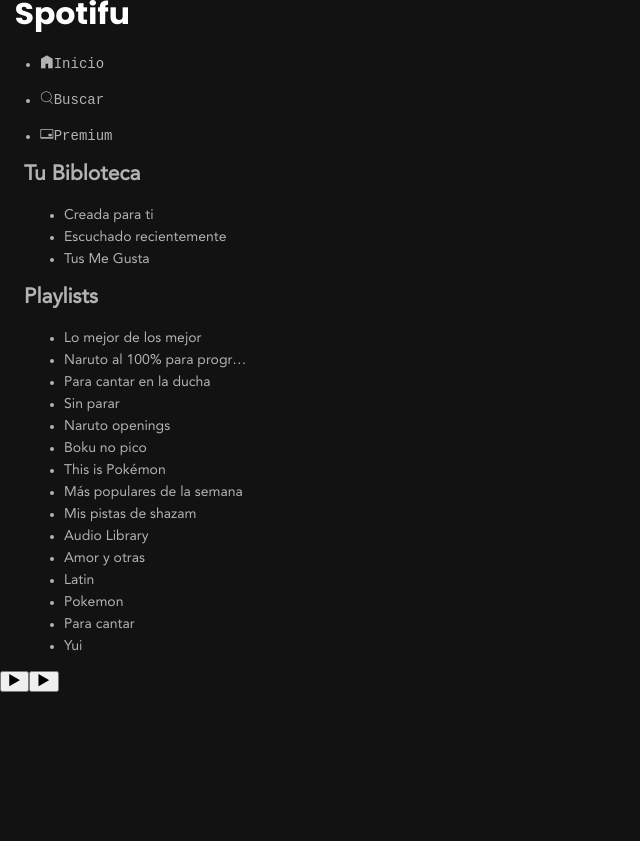
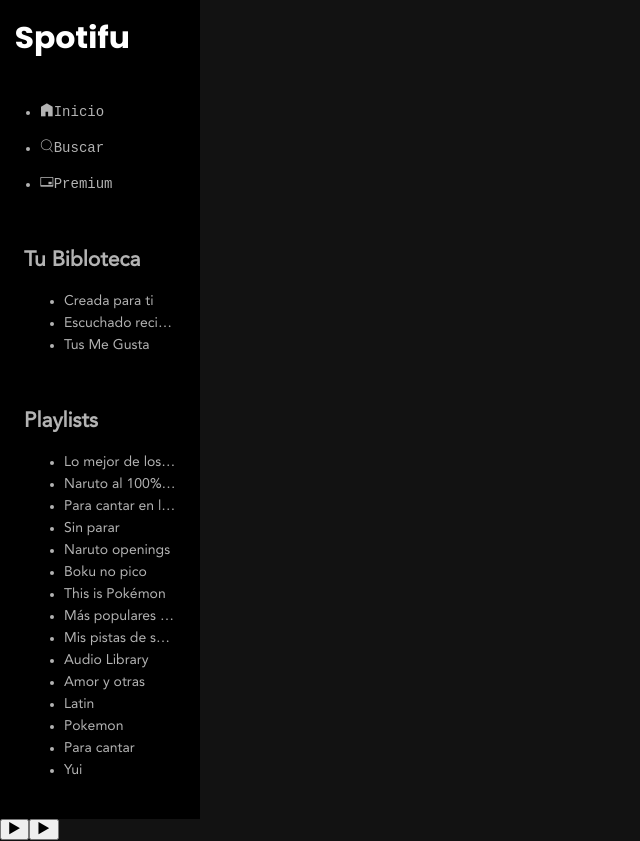
Before and after one commit to SAW1518/Spotify-Clone, a React (Vite) app: page / in a window 1280 px wide. Shown: the whole page, without its empty margins (0-640 px from the left). Before the commit the page ends 800 px from the top, so only its background shows below. Built offline with nearby package versions, Linux system fonts and the light colour scheme.

Commit message:
add sidebar commponet

```diff
--- a/src/App.tsx
+++ b/src/App.tsx
@@ -1,44 +1,11 @@
-import { ButtonIcon, Header, Menu, PlayList } from "@/component";
-
-
-const yourLibrary = [
-  { href: '#', value: 'Creada para ti' },
-  { href: '#', value: 'Escuchado recientemente' },
-  { href: '#', value: 'Tus Me Gusta' }
-]
-
-const yourPlayList = [
-  { href: '#', value: 'Lo mejor de los mejor' },
-  { href: '#', value: 'Naruto al 100% para progr…' },
-  { href: '#', value: 'Para cantar en la ducha' },
-  { href: '#', value: 'Sin parar' },
-  { href: '#', value: 'Naruto openings' },
-  { href: '#', value: 'Boku no pico' },
-  { href: '#', value: 'This is Pokémon' },
-  { href: '#', value: 'Más populares de la semana' },
-  { href: '#', value: 'Mis pistas de shazam' },
-  { href: '#', value: 'Audio Library' },
-  { href: '#', value: 'Amor y otras' },
-  { href: '#', value: 'Latin' },
-  { href: '#', value: 'Pokemon' },
-  { href: '#', value: 'Para cantar' },
-  { href: '#', value: 'Yui' },
-]
+import { ButtonIcon, Sidebar } from "@/component";
 
 
 export function App() {
 
   return (
     <>
-      <Header />
-      <nav aria-label="Principal">
-        <Menu icon="icon-home" iconActive='icon-homeActive' isActive text="Inicio" />
-        <Menu icon="icon-search" iconActive='icon-searchActive' text="Buscar" />
-        <Menu icon="icon-creditCard" iconActive='icon-creditCard' text="Premium" />
-      </nav >
-
-      <PlayList id='library-navigation' title="Tu Bibloteca" links={yourLibrary} />
-      <PlayList id='library-play-list' title="Playlists" links={yourPlayList} />
+      <Sidebar />
       <section>
         <ButtonIcon iconName="icon-play" area="Play" type="is-white" />
         <ButtonIcon iconName="icon-play" area="Play" type="is-primary" />
--- a/src/component/index.ts
+++ b/src/component/index.ts
@@ -3,3 +3,4 @@
 export { PlayList } from './playList/playList';
 export { Link } from './link/link';
 export { Menu } from './memu/menu';
+export { Sidebar } from './sidebar/sidebar'
--- a/src/component/memu/menu.module.css
+++ b/src/component/memu/menu.module.css
@@ -5,13 +5,10 @@
     list-style: none;
 }
 
-.menu-item {
-
-}
 
 .menu-item a {
     display: flex;
-    font: var(--button);
+    font: var(--baseFont);
     padding-inline-start: 1.5rem;
     padding-inline-end: 1.5rem;
 
--- a/src/component/playList/playList.module.css
+++ b/src/component/playList/playList.module.css
@@ -21,3 +21,10 @@
     font: var(--baseFontBold);
     transition: color .2s;
 }
+
+.ellipsis {
+    display: block;
+    white-space: nowrap;
+    overflow: hidden;
+    text-overflow: ellipsis;
+}
--- a/src/component/playList/playList.tsx
+++ b/src/component/playList/playList.tsx
@@ -14,7 +14,7 @@
 
 export const PlayList = ({ id, title, links }: PlayListNavegationProps) => {
 
-    const { list, listTitle, listConetent, listLink } = styles
+    const { list, listTitle, listConetent, listLink, ellipsis } = styles
 
     return (
         <nav className={list} aria-labelledby={id}>
@@ -22,7 +22,9 @@
             <ul className={listConetent} >
                 {links.map((item) => (
                     <li key={item.value}>
-                        <Link extraClass={listLink}> {item.value} </Link>
+                        <span className={ellipsis} >
+                            <Link extraClass={listLink}> {item.value} </Link>
+                        </span>
                     </li>
                 ))}
             </ul>
--- /dev/null
+++ b/src/component/sidebar/sidebar.module.css
@@ -0,0 +1,8 @@
+.sidebar {
+    background: var(--gray60);
+    display: flex;
+    gap:1.5rem;
+    flex-direction: column;
+    padding-block: 1.5rem;
+    inline-size: 200px;
+}
--- /dev/null
+++ b/src/component/sidebar/sidebar.tsx
@@ -0,0 +1,46 @@
+import { Header, Menu, PlayList } from "@/component";
+
+import styles from "./sidebar.module.css";
+
+const yourLibrary = [
+    { href: '#', value: 'Creada para ti' },
+    { href: '#', value: 'Escuchado recientemente' },
+    { href: '#', value: 'Tus Me Gusta' }
+]
+
+const yourPlayList = [
+    { href: '#', value: 'Lo mejor de los mejor' },
+    { href: '#', value: 'Naruto al 100% para progr…' },
+    { href: '#', value: 'Para cantar en la ducha' },
+    { href: '#', value: 'Sin parar' },
+    { href: '#', value: 'Naruto openings' },
+    { href: '#', value: 'Boku no pico' },
+    { href: '#', value: 'This is Pokémon' },
+    { href: '#', value: 'Más populares de la semana en mexico y el mundo' },
+    { href: '#', value: 'Mis pistas de shazam' },
+    { href: '#', value: 'Audio Library' },
+    { href: '#', value: 'Amor y otras' },
+    { href: '#', value: 'Latin' },
+    { href: '#', value: 'Pokemon' },
+    { href: '#', value: 'Para cantar' },
+    { href: '#', value: 'Yui' },
+]
+
+
+export const Sidebar = () => {
+    const { sidebar } = styles
+    return (
+        <aside className={sidebar} >
+            <Header />
+            <nav aria-label="Principal">
+                <Menu icon="icon-home" iconActive='icon-homeActive' isActive text="Inicio" />
+                <Menu icon="icon-search" iconActive='icon-searchActive' text="Buscar" />
+                <Menu icon="icon-creditCard" iconActive='icon-creditCard' text="Premium" />
+            </nav >
+
+            <PlayList id='library-navigation' title="Tu Bibloteca" links={yourLibrary} />
+            <PlayList id='library-play-list' title="Playlists" links={yourPlayList} />
+        </aside>
+    )
+
+}
```
